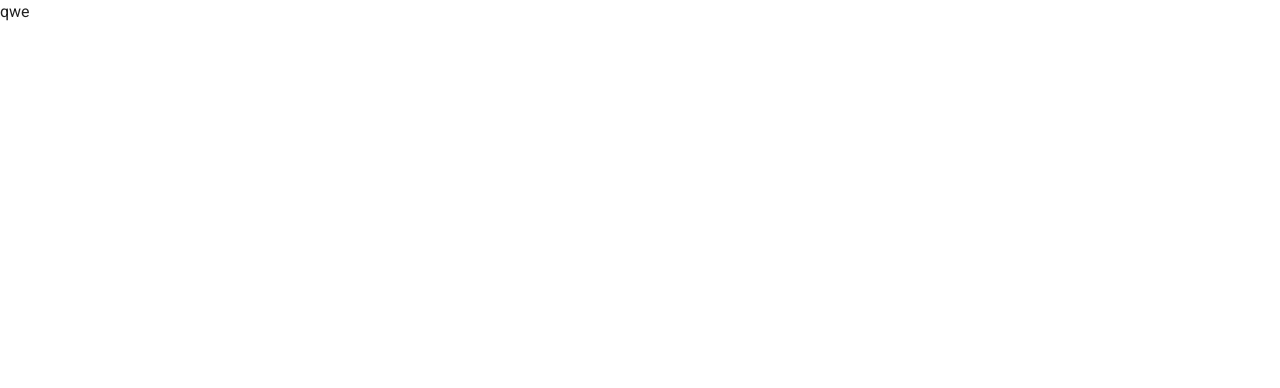
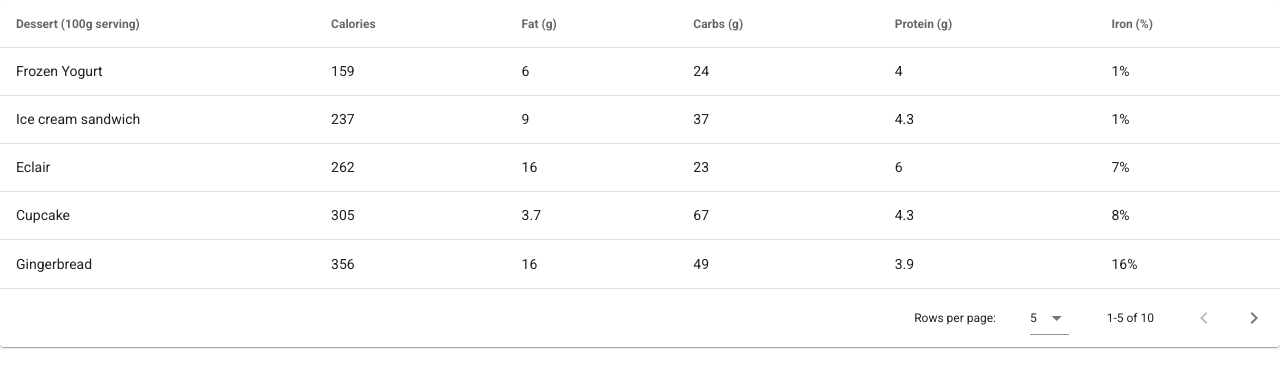
Before and after one commit to khazidhea/vue-tdd, a Vue app: page / in a window 1280 px wide. Shown: the top 388 px of the page. Built offline with nearby package versions, Linux system fonts and the light colour scheme.

Commit message:
Make test pass

```diff
--- a/src/App.vue
+++ b/src/App.vue
@@ -1,13 +1,13 @@
 <template>
   <v-app>
     <v-content>
-      qwe
+      <router-view/>
     </v-content>
   </v-app>
 </template>
 
 <script>
 export default {
-  name: 'App',
+  name: 'App'
 }
 </script>
--- /dev/null
+++ b/src/components/PeopleList.vue
@@ -0,0 +1,113 @@
+<template>
+  <v-data-table
+    data-test="people-list"
+    :headers="headers"
+    :items="desserts"
+    :items-per-page="5"
+    class="elevation-1"
+  ></v-data-table>
+</template>
+
+<script>
+export default {
+  data () {
+    return {
+      headers: [
+        {
+          text: 'Dessert (100g serving)',
+          align: 'left',
+          sortable: false,
+          value: 'name',
+        },
+        { text: 'Calories', value: 'calories' },
+        { text: 'Fat (g)', value: 'fat' },
+        { text: 'Carbs (g)', value: 'carbs' },
+        { text: 'Protein (g)', value: 'protein' },
+        { text: 'Iron (%)', value: 'iron' },
+      ],
+      desserts: [
+        {
+          name: 'Frozen Yogurt',
+          calories: 159,
+          fat: 6.0,
+          carbs: 24,
+          protein: 4.0,
+          iron: '1%',
+        },
+        {
+          name: 'Ice cream sandwich',
+          calories: 237,
+          fat: 9.0,
+          carbs: 37,
+          protein: 4.3,
+          iron: '1%',
+        },
+        {
+          name: 'Eclair',
+          calories: 262,
+          fat: 16.0,
+          carbs: 23,
+          protein: 6.0,
+          iron: '7%',
+        },
+        {
+          name: 'Cupcake',
+          calories: 305,
+          fat: 3.7,
+          carbs: 67,
+          protein: 4.3,
+          iron: '8%',
+        },
+        {
+          name: 'Gingerbread',
+          calories: 356,
+          fat: 16.0,
+          carbs: 49,
+          protein: 3.9,
+          iron: '16%',
+        },
+        {
+          name: 'Jelly bean',
+          calories: 375,
+          fat: 0.0,
+          carbs: 94,
+          protein: 0.0,
+          iron: '0%',
+        },
+        {
+          name: 'Lollipop',
+          calories: 392,
+          fat: 0.2,
+          carbs: 98,
+          protein: 0,
+          iron: '2%',
+        },
+        {
+          name: 'Honeycomb',
+          calories: 408,
+          fat: 3.2,
+          carbs: 87,
+          protein: 6.5,
+          iron: '45%',
+        },
+        {
+          name: 'Donut',
+          calories: 452,
+          fat: 25.0,
+          carbs: 51,
+          protein: 4.9,
+          iron: '22%',
+        },
+        {
+          name: 'KitKat',
+          calories: 518,
+          fat: 26.0,
+          carbs: 65,
+          protein: 7,
+          iron: '6%',
+        },
+      ],
+    }
+  },
+}
+</script>
--- a/src/router/index.js
+++ b/src/router/index.js
@@ -1,10 +1,16 @@
 import Vue from 'vue'
 import VueRouter from 'vue-router'
+
+import PeopleList from '@/components/PeopleList.vue'
 
 Vue.use(VueRouter)
 
 const routes = [
-
+  {
+    path: '/',
+    name: 'home',
+    component: PeopleList
+  }
 ]
 
 const router = new VueRouter({
```
Also changed, not shown: 1 other file (tests, documents, lock files or other folders).
